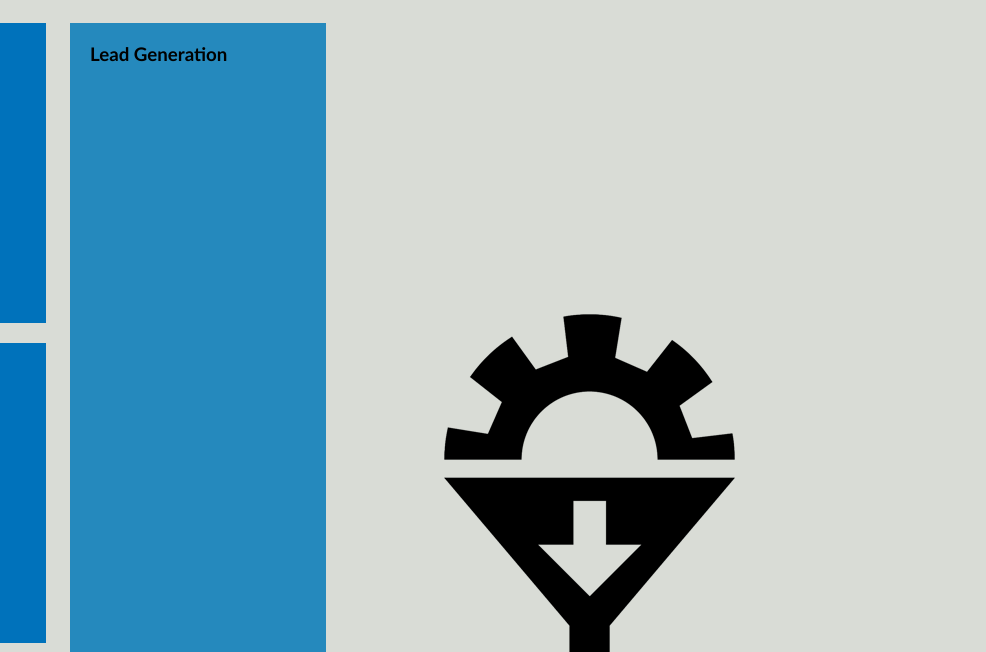
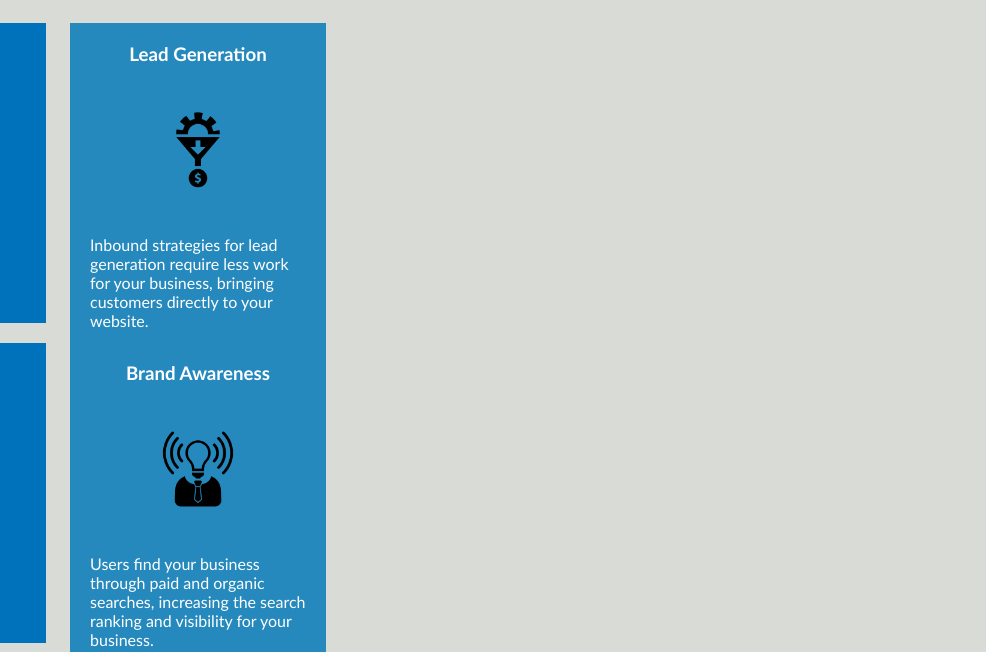
Before and after one commit to Scarlynx/Horiseon-refactor, a plain HTML site: page index.html in a window 1280 px wide. Shown: the part 956-1608 px from the top of the page, 934-1920 px from the left, 986 px wide, since content can reach past the window. Drawn offline with Linux system fonts and the light colour scheme.

Commit message:
Update stle.cs

```diff
--- a/assets/css/style.css
+++ b/assets/css/style.css
@@ -84,23 +84,23 @@ p {
 }
 
 /* DRY - Keeping the list short and simple by combining each section and class with the same layout(s) */
-.benefit-lead,
-.benefit-brand,
-.benefit-cost {
+.lead,
+.brand,
+.cost {
     margin-bottom: 32px;
     color: #ffffff;
 }
 
-.benefit-lead h3,
-.benefit-brand h3,
-.benefit-cost h3 {
+.lead h3,
+.brand h3,
+.cost h3 {
     margin-bottom: 10px;
     text-align: center;
 }
 
-.benefit-lead img,
-.benefit-brand img,
-.benefit-cost img {
+.lead img,
+.brand img,
+.cost img {
     display: block;
     margin: 10px auto;
     max-width: 150px;
```
